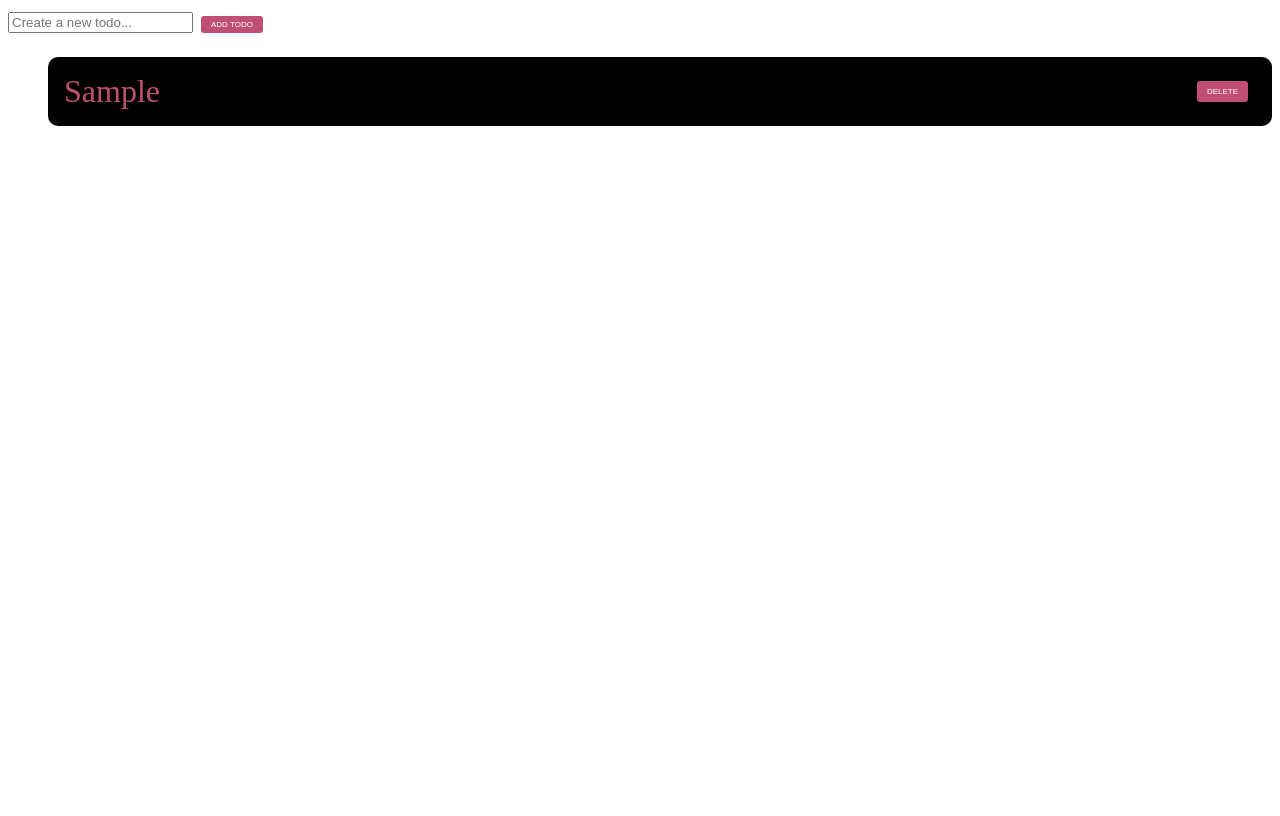
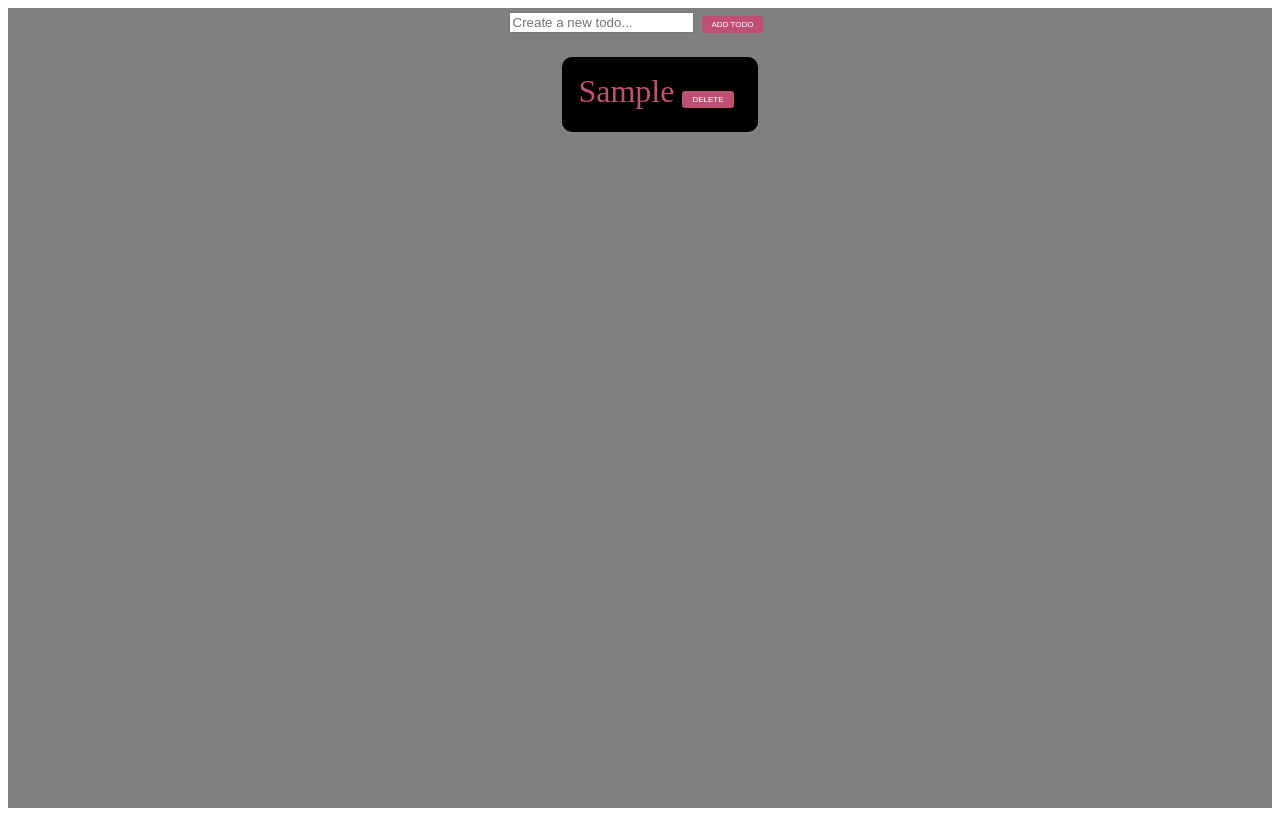
Before and after one commit to Kris1027/todo-typescript, a React (Vite) app: page / in a window 1280 px wide. Both pictures are taken after typing "Sample" into the empty fields and a click on the button "ADD TODO". Built offline with nearby package versions, Linux system fonts and the light colour scheme.

Commit message:
add better layout

```diff
--- a/src/App.tsx
+++ b/src/App.tsx
@@ -4,6 +4,18 @@ import { Todo } from './todo.models';
 
 import NewTodo from './components/NewTodo';
 import TodoList from './components/TodoList';
+import styled from 'styled-components';
+
+const Wrapper = styled.div`
+  display: flex;
+  flex-direction: column;
+  align-items: center;
+  min-width: 100%;
+  min-height: 100vh;
+  margin: 0 auto;
+  max-width: 1024px;
+  background-color: gray;
+`;
 
 const App: React.FC = () => {
   const [todos, setTodos] = useState<Todo[]>([]);
@@ -22,10 +34,10 @@ const App: React.FC = () => {
   };
 
   return (
-    <>
+    <Wrapper>
       <NewTodo onAddTodo={todoAddHandler} />
       <TodoList items={todos} onDeleteTodo={todoDeleteHandler} />
-    </>
+    </Wrapper>
   );
 };
 
--- a/src/components/Todo.tsx
+++ b/src/components/Todo.tsx
@@ -1,7 +1,7 @@
 import styled from 'styled-components';
 import Button from '../ui/Button';
 
-const TodoText = styled.li`
+const TodoTask = styled.li`
   display: flex;
   justify-content: space-between;
   background-color: black;
@@ -18,12 +18,14 @@ interface TodoProps {
 
 const Todo: React.FC<TodoProps> = (props) => {
   return (
-    <TodoText>
+    <TodoTask>
       <span>{props.todo.text}</span>
-      <Button onClick={props.onDeleteTodo.bind(null, props.todo.id)}>
-        DELETE
-      </Button>
-    </TodoText>
+      <div>
+        <Button onClick={props.onDeleteTodo.bind(null, props.todo.id)}>
+          DELETE
+        </Button>
+      </div>
+    </TodoTask>
   );
 };
 
--- a/src/components/TodoList.tsx
+++ b/src/components/TodoList.tsx
@@ -3,7 +3,8 @@ import Todo from './Todo';
 
 const ListOfTodos = styled.ul`
   display: flex;
-  flex-direction: column;
+  flex-wrap: wrap;
+  justify-content: center;
   gap: 1rem;
   list-style: none;
 `;
```
